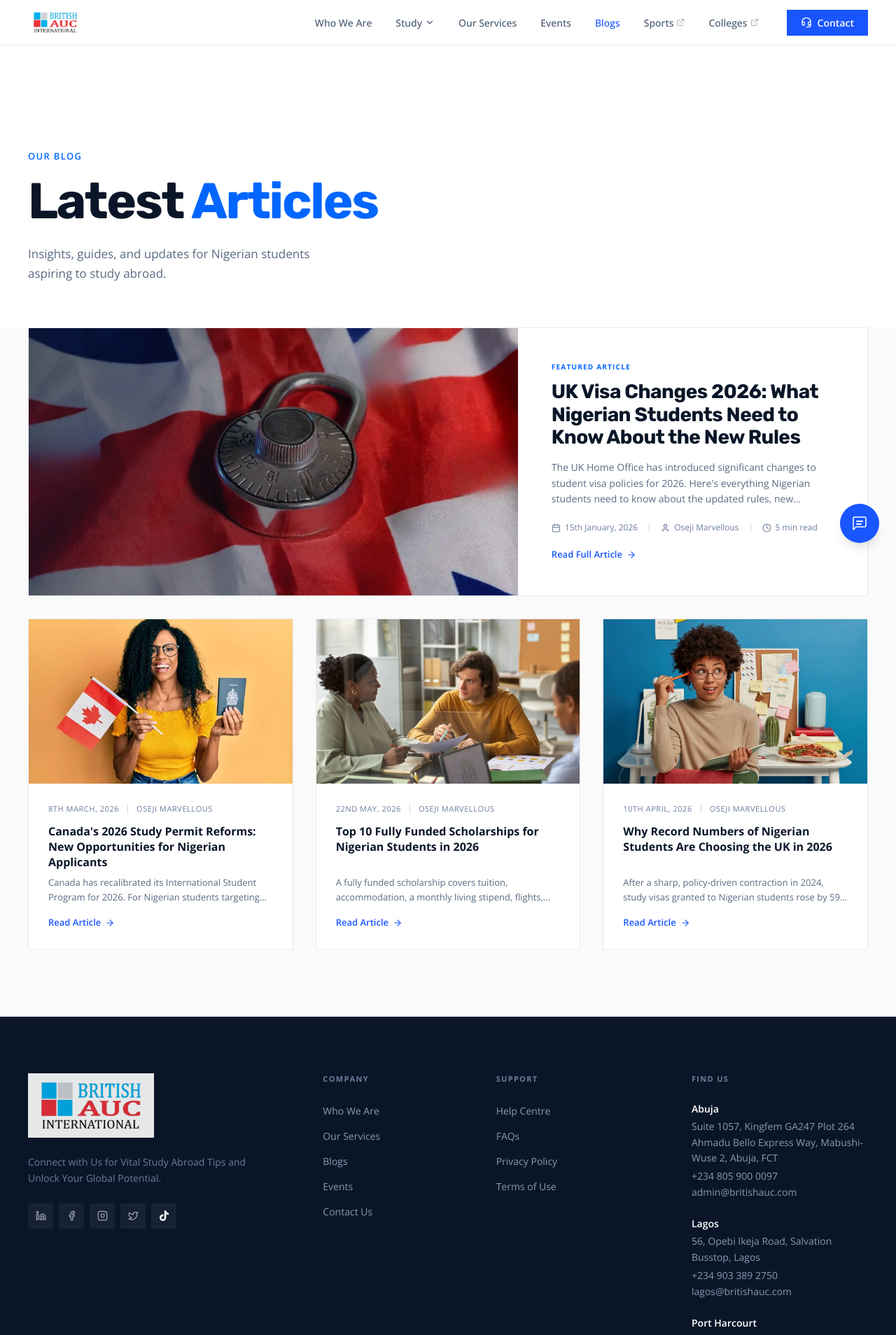
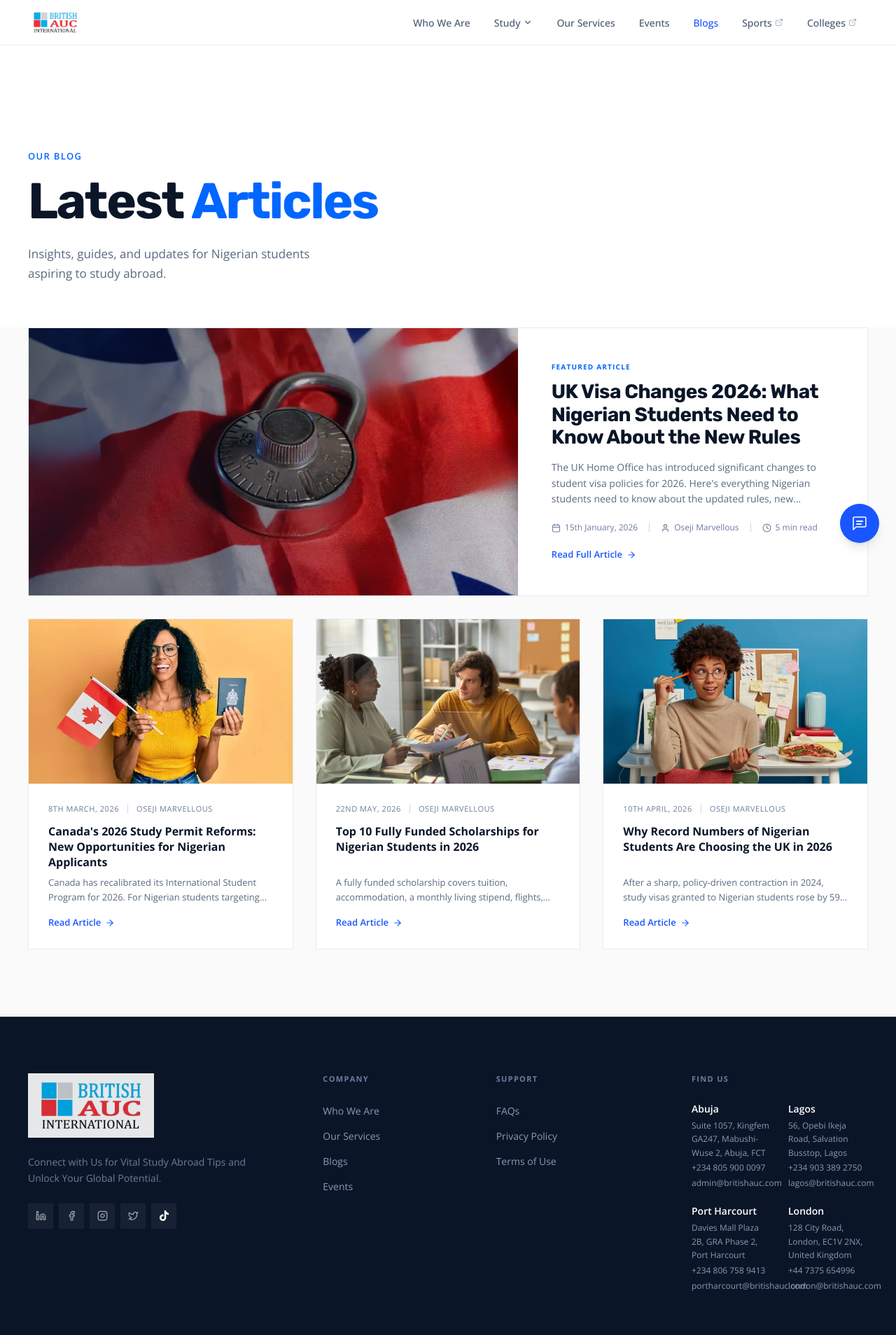
Before and after one commit to code-savan/britishuac-international-education, a Next.js app: page /blog in a window 1280 px wide. Shown: the top 1908 px of the page at 70% size. Built offline with nearby package versions, Linux system fonts and the light colour scheme.

Commit message:
Remove contact page and all contact sections from nav; compact 2-col grid for footer Find Us

```diff
--- a/app/contact/page.jsx
+++ /dev/null
@@ -1,11 +0,0 @@
-import React from 'react'
-import ContactSec from "@/components/ContactSec"
-const page = () => {
-  return (
-    <div className='mt-[40px]'>
-        <ContactSec page />
-    </div>
-  )
-}
-
-export default page
--- a/components/Footer.jsx
+++ b/components/Footer.jsx
@@ -57,7 +57,6 @@ const Footer = () => {
                     { href: '/services', label: 'Our Services' },
                     { href: '/blog', label: 'Blogs' },
                     { href: '/events', label: 'Events' },
-                    { href: '/contact', label: 'Contact Us' },
                   ].map(({ href, label }) => (
                     <li key={href}>
                       <Link href={href} className="text-sm text-[#8A9AB0] hover:text-white transition-colors duration-200">
@@ -71,7 +70,6 @@ const Footer = () => {
                 <h3 className="text-[11px] font-bold tracking-[0.12em] uppercase text-[#6B7D9B] mb-6">Support</h3>
                 <ul className="space-y-3">
                   {[
-                    { href: '/contact', label: 'Help Centre' },
                     { href: '/faqs', label: 'FAQs' },
                     { href: '/privacy', label: 'Privacy Policy' },
                     { href: '/terms', label: 'Terms of Use' },
@@ -86,12 +84,13 @@ const Footer = () => {
               </div>
             </div>
 
-            <div className="lg:col-span-3 space-y-6">
-              <h3 className="text-[11px] font-bold tracking-[0.12em] uppercase text-[#6B7D9B]">Find Us</h3>
+            <div className="lg:col-span-3">
+              <h3 className="text-[11px] font-bold tracking-[0.12em] uppercase text-[#6B7D9B] mb-6">Find Us</h3>
+              <div className="grid grid-cols-2 gap-x-6 gap-y-5">
                 {[
                   {
                     city: "Abuja",
-                  address: "Suite 1057, Kingfem GA247 Plot 264 Ahmadu Bello Express Way, Mabushi-Wuse 2, Abuja, FCT",
+                    address: "Suite 1057, Kingfem GA247, Mabushi-Wuse 2, Abuja, FCT",
                     phone: "+234 805 900 0097",
                     email: "admin@britishauc.com"
                   },
@@ -103,24 +102,25 @@ const Footer = () => {
                   },
                   {
                     city: "Port Harcourt",
-                  address: "Davies Mall Plaza 2B, General Diriyai Street off Tombia Extension, GRA Phase 2, Port Harcourt",
+                    address: "Davies Mall Plaza 2B, GRA Phase 2, Port Harcourt",
                     phone: "+234 806 758 9413",
                     email: "portharcourt@britishauc.com"
                   },
                   {
                     city: "London",
                     address: "128 City Road, London, EC1V 2NX, United Kingdom",
-                  phone: "+44 7375 654996 (International)",
+                    phone: "+44 7375 654996",
                     email: "london@britishauc.com"
                   },
                 ].map((loc, i) => (
                   <div key={i}>
                     <p className="text-sm font-semibold text-white mb-1">{loc.city}</p>
-                  <p className="text-sm text-[#8A9AB0] leading-relaxed mb-1">{loc.address}</p>
-                  <p className="text-sm text-[#8A9AB0]">{loc.phone}</p>
-                  <a href={`mailto:${loc.email}`} className="text-sm text-[#8A9AB0] hover:text-white transition-colors">{loc.email}</a>
+                    <p className="text-xs text-[#8A9AB0] leading-relaxed mb-1">{loc.address}</p>
+                    <p className="text-xs text-[#8A9AB0]">{loc.phone}</p>
+                    <a href={`mailto:${loc.email}`} className="text-xs text-[#8A9AB0] hover:text-white transition-colors">{loc.email}</a>
                   </div>
                 ))}
+              </div>
             </div>
           </div>
         </div>
--- a/components/Nav.jsx
+++ b/components/Nav.jsx
@@ -4,7 +4,7 @@ import { useState, useEffect, useRef } from 'react'
 import Image from 'next/image'
 import Link from 'next/link'
 import { usePathname } from 'next/navigation'
-import { ChevronDown, Menu, X, Headset, ExternalLink } from 'lucide-react'
+import { ChevronDown, Menu, X, ExternalLink } from 'lucide-react'
 
 const Nav = () => {
     const pathname = usePathname()
@@ -105,15 +105,7 @@ const Nav = () => {
                             </ul>
                         </div>
 
-                        {/* Right actions */}
-                        <div className="hidden lg:flex items-center gap-2.5 ml-6">
-                            <Link href="/contact">
-                                <button className="px-5 py-2 text-[14px] font-semibold text-white bg-[#1a56ff] hover:bg-[#1447d1] transition-colors flex items-center gap-2">
-                                    <Headset size={16} />
-                                    Contact
-                                </button>
-                            </Link>
-                        </div>
+
 
                         {/* Mobile hamburger */}
                         <button className={`lg:hidden mobile-menu-button relative z-50 ${isMobileMenuOpen ? 'pointer-events-none opacity-0' : ''}`} onClick={() => { setIsMobileMenuOpen(prev => !prev); setIsMobileDropdownOpen(false) }} aria-label="Toggle menu">
@@ -175,35 +167,6 @@ const Nav = () => {
                         </ul>
                     </div>
 
-                    {/* Reach out section + buttons */}
-                    <div className="px-5 pb-8">
-                        <div className="bg-[#0A1628] px-5 py-5 mb-6">
-                            <p className="text-[13px] font-semibold text-[#0066FF] uppercase tracking-[0.08em] mb-3">Reach Out to Us</p>
-                            <p className="text-[12px] text-white/70 leading-relaxed mb-4">
-                                Are you or your child considering studying abroad? Give us a call or send an email — we&apos;re here to help.
-                            </p>
-                            <div className="space-y-2 text-[12px]">
-                                <a href="tel:+447375654996" className="flex items-center gap-2 text-white/80 hover:text-white transition-colors">
-                                    <span className="w-1.5 h-1.5 bg-[#0066FF]" />
-                                    +44 7375 654996 <span className="text-white/50">(International)</span>
-                                </a>
-                                <a href="tel:+2348059000097" className="flex items-center gap-2 text-white/80 hover:text-white transition-colors">
-                                    <span className="w-1.5 h-1.5 bg-[#0066FF]" />
-                                    +234 (0) 805 900 0097 <span className="text-white/50">(Africa)</span>
-                                </a>
-                                <a href="mailto:admin@britishauc.com" className="flex items-center gap-2 text-white/80 hover:text-white transition-colors">
-                                    <span className="w-1.5 h-1.5 bg-[#0066FF]" />
-                                    admin@britishauc.com
-                                </a>
-                            </div>
-                        </div>
-
-                        <div className="space-y-4">
-                            <Link href="/contact" onClick={() => setIsMobileMenuOpen(false)}>
-                                <button className="w-full py-3.5 text-sm font-semibold text-white bg-[#1a56ff] hover:bg-[#1447d1] transition-colors flex items-center justify-center gap-2"><Headset size={16} />Contact</button>
-                            </Link>
-                        </div>
-                    </div>
                 </div>
             </div>
 
```
Lines whose indentation alone changed are shown as unchanged.
